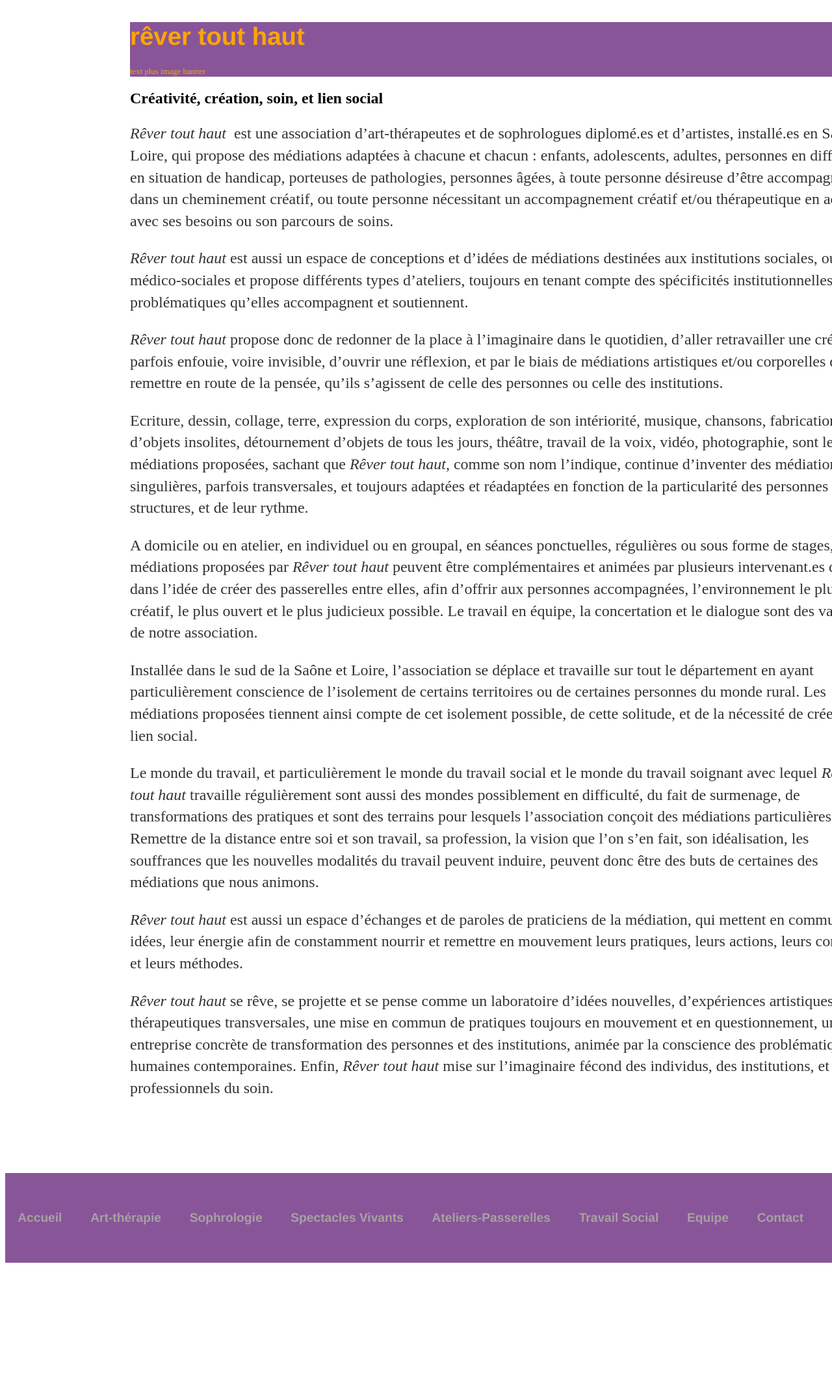
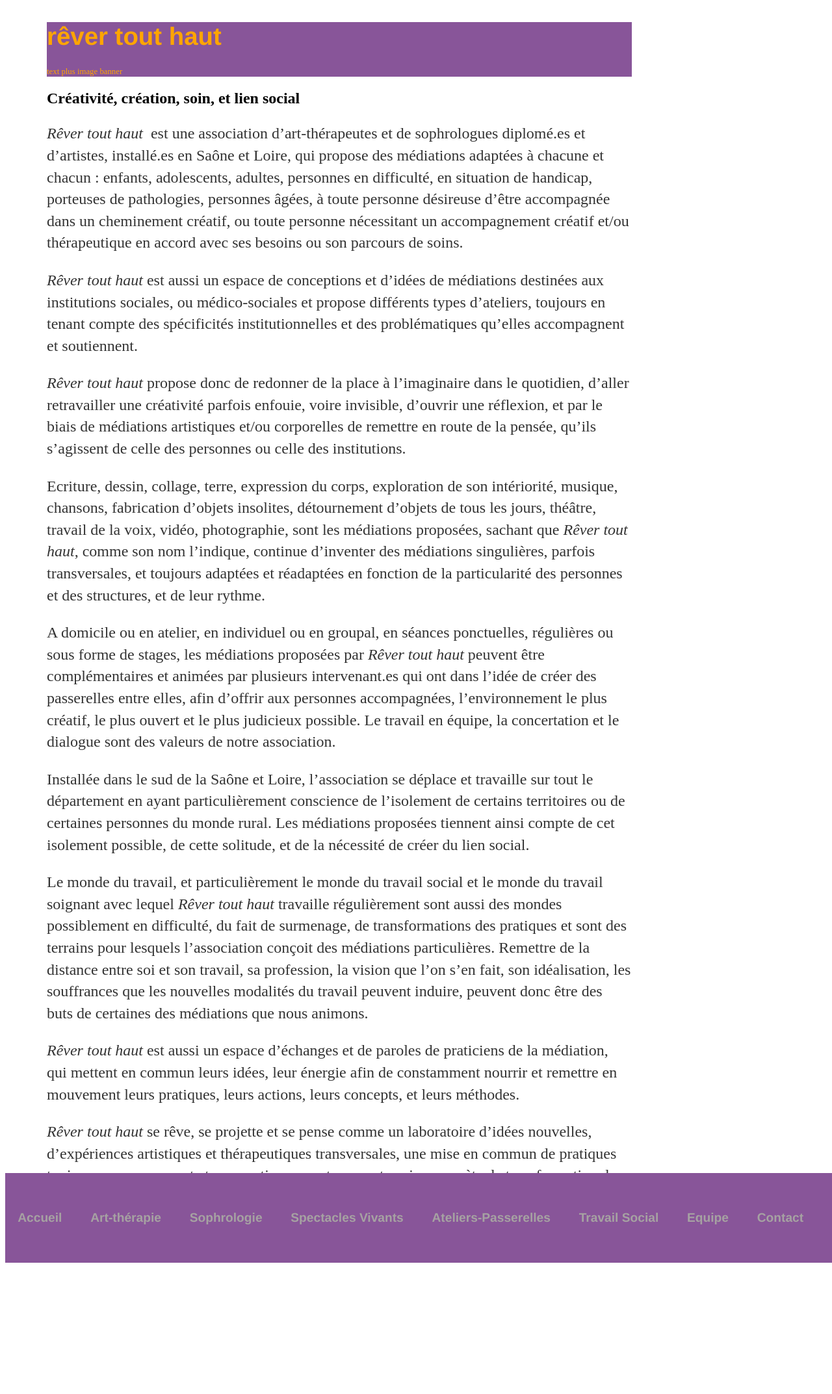
Before and after one commit to leshnik/revertouthaut, a Jekyll site: the page built from index.md, in a window 1280 px wide. Shown: the whole page at 65% size. Built offline with Jekyll 4.4.1, drawn with Linux system fonts in a browser that asks for light colours.

Commit message:
Make width 100vw, reduce padding to 5vw, but add max-width to 900px

```diff
--- a/css/main.css
+++ b/css/main.css
@@ -2,12 +2,12 @@
 .content-container {
   overflow: scroll;
   height: 100vh;
-  width: 90vw;
-  padding-left: 15vw;
-  padding-right: 15vw;
+  width: 100vw;
+  max-width: 900px;
+  padding-left: 5vw;
+  padding-right: 5vw;
   padding-bottom: 5vh;
   margin-bottom: 5vh;
-  margin-right: 15vw;
 }
 .img {
   float: left;
```
